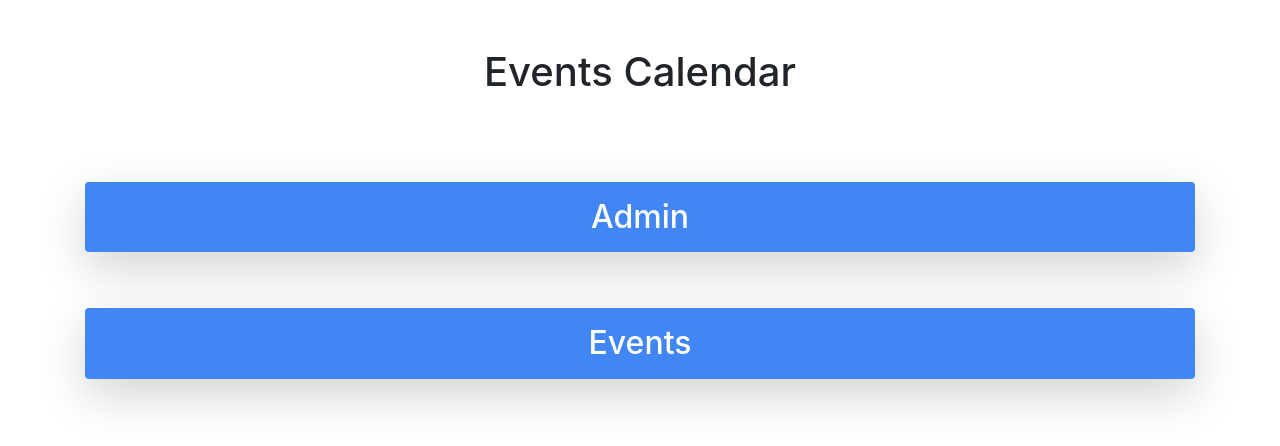
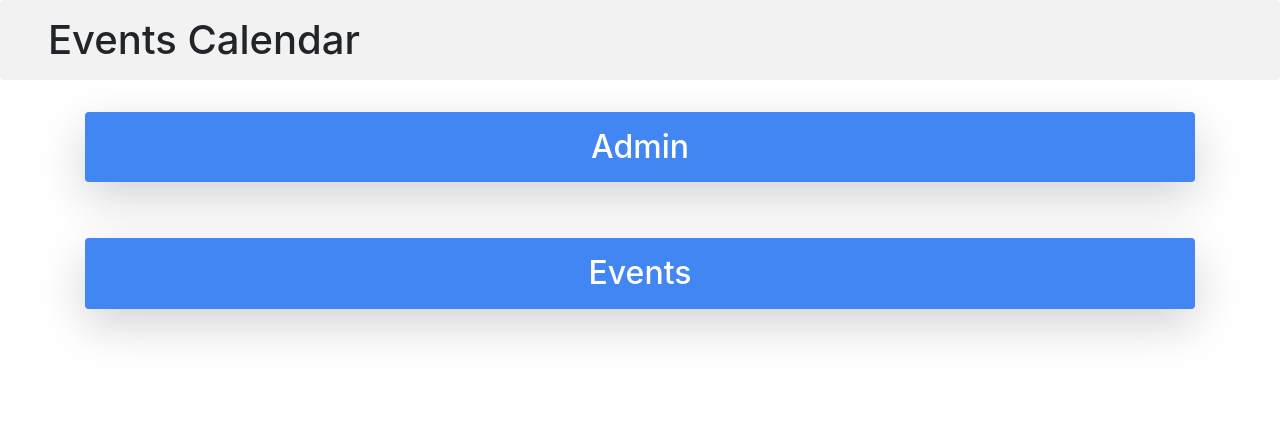
Before and after one commit to MHDGhanemBalhawan/events-calendar, a React (Create React App) app in the folder frontend/: page / in a window 1280 px wide. Shown: the top 446 px of the page. Built offline with nearby package versions, Linux system fonts and the light colour scheme; no server answers.

Commit message:
nav bar to magin page page

```diff
--- a/frontend/src/Components/Public/MainPage.js
+++ b/frontend/src/Components/Public/MainPage.js
@@ -2,11 +2,13 @@ import React from "react";
 import "../../Style/MainPage.css";
 const mainPage = () => (
     <div className="container">
-        <div className="row justify-content-md-center title">
-            <div className="col-md-auto">
-                <h1 className="mb-3 mt-5">Events Calendar</h1>
-            </div>
+        <div className="dummyDiv" />
+        <div className="fixed-top card headerEvents  mt=0 pt-3 pb-3">
+            <h1 className="myHeader ml-5">
+                Events Calendar
+            </h1>
         </div>
+
         <div>
             <ul className="nav flex-column">
                 <h2>
```
